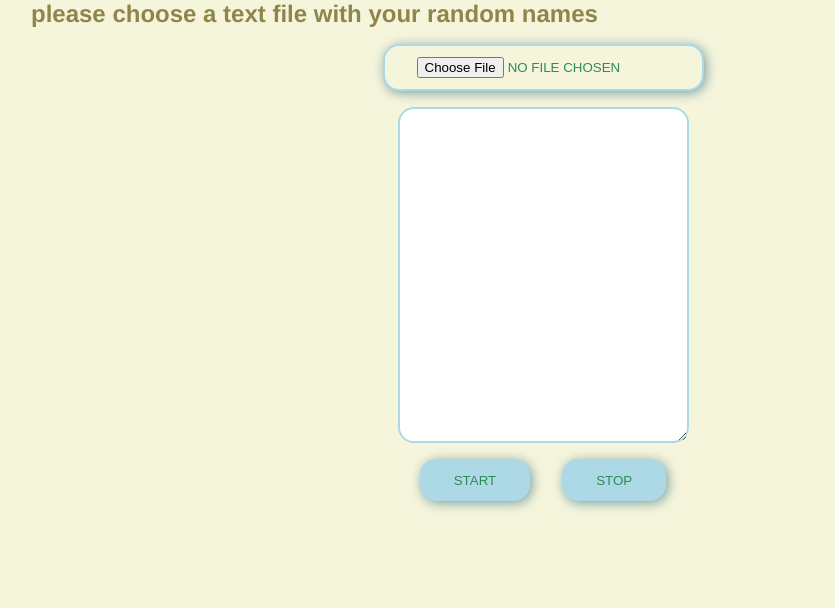
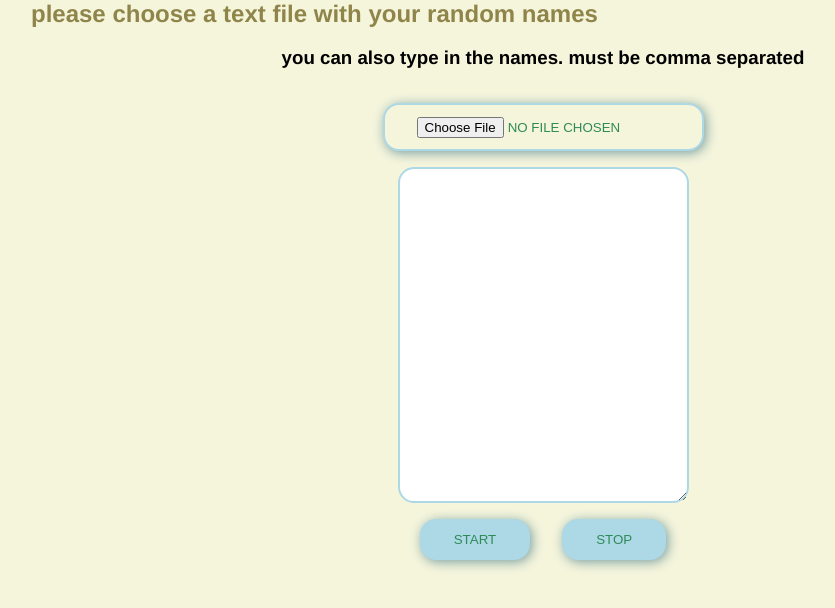
Before and after one commit to sunnyandkate/random-names, a plain HTML site: page index.html in a window 1280 px wide. Shown: the whole page, without its empty margins (97-932 px from the left). Drawn offline with Linux system fonts and the light colour scheme.

Commit message:
Update index.html

```diff
--- a/index.html
+++ b/index.html
@@ -10,6 +10,7 @@
 
 		<div class="container">
 			<h2>please choose a text file with your random names</h2>
+			<h3>you can also type in the names. must be comma separated</h3>
             <input id="fileInput" type="file">
             <textarea class="names" cols="30" rows="20"
                       placeholder="text will appear here">
```
